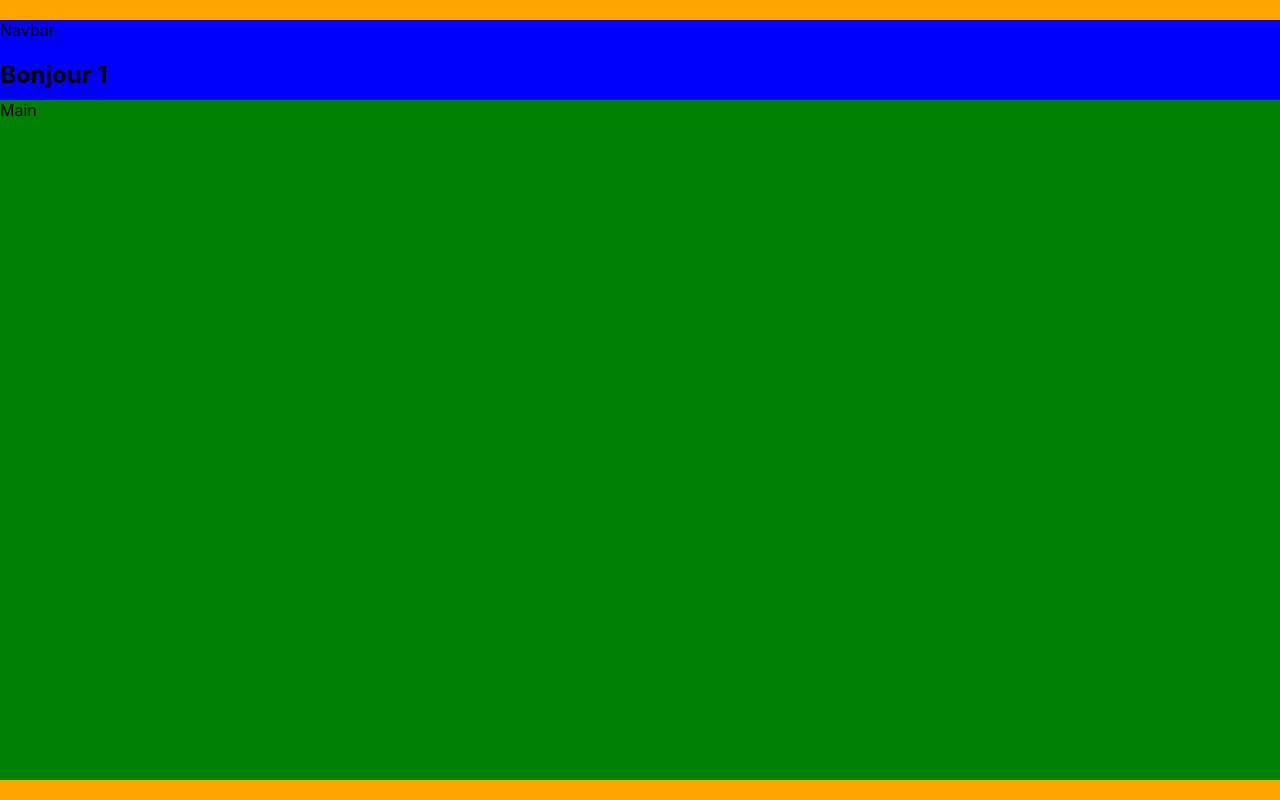
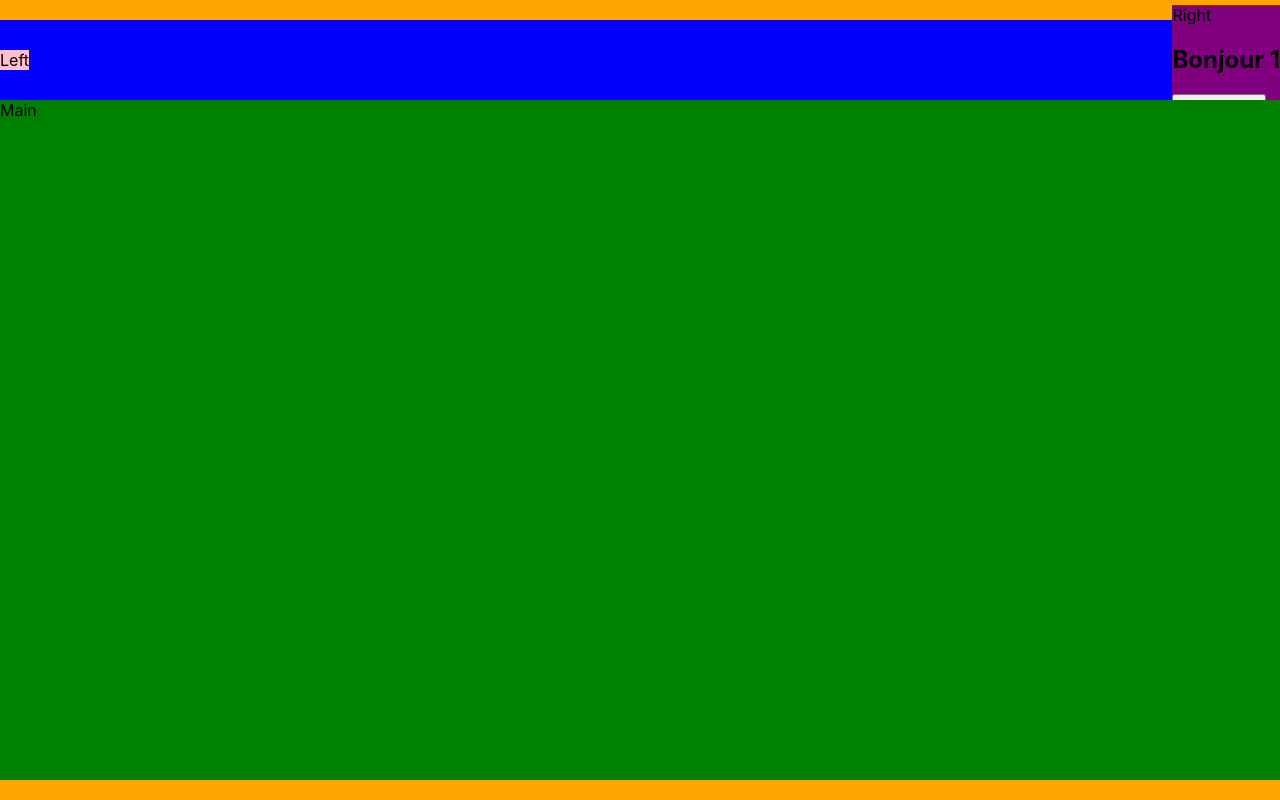
Before and after one commit to LaetiTcha/crazee-burger, a React (Create React App) app: page /order/1 in a window 1280 px wide. Built offline with nearby package versions, Linux system fonts and the light colour scheme.

Commit message:
🚧 F04: ORDER > layout > navbar > Add left-side and right-side

```diff
--- a/src/components/pages/order/Navbar.js
+++ b/src/components/pages/order/Navbar.js
@@ -4,11 +4,14 @@ import styled from "styled-components";
 export default function Navbar({ username }) {
   return (
     <NavbarStyled>
-      Navbar
-      <h1>Bonjour {username}</h1>
-      <Link to={"/"}>
-        <button>Déconnexion</button>
-      </Link>
+      <div className="left-side">Left</div>
+      <div className="right-side">
+        Right
+        <h1>Bonjour {username}</h1>
+        <Link to={"/"}>
+          <button>Déconnexion</button>
+        </Link>
+      </div>
     </NavbarStyled>
   );
 }
@@ -16,4 +19,15 @@ export default function Navbar({ username }) {
 const NavbarStyled = styled.nav`
   background: blue;
   height: 10vh;
+  display: flex;
+  justify-content: space-between;
+  align-items: center;
+
+  .left-side {
+    background: pink;
+  }
+
+  .right-side {
+    background: purple;
+  }
 `;
```
